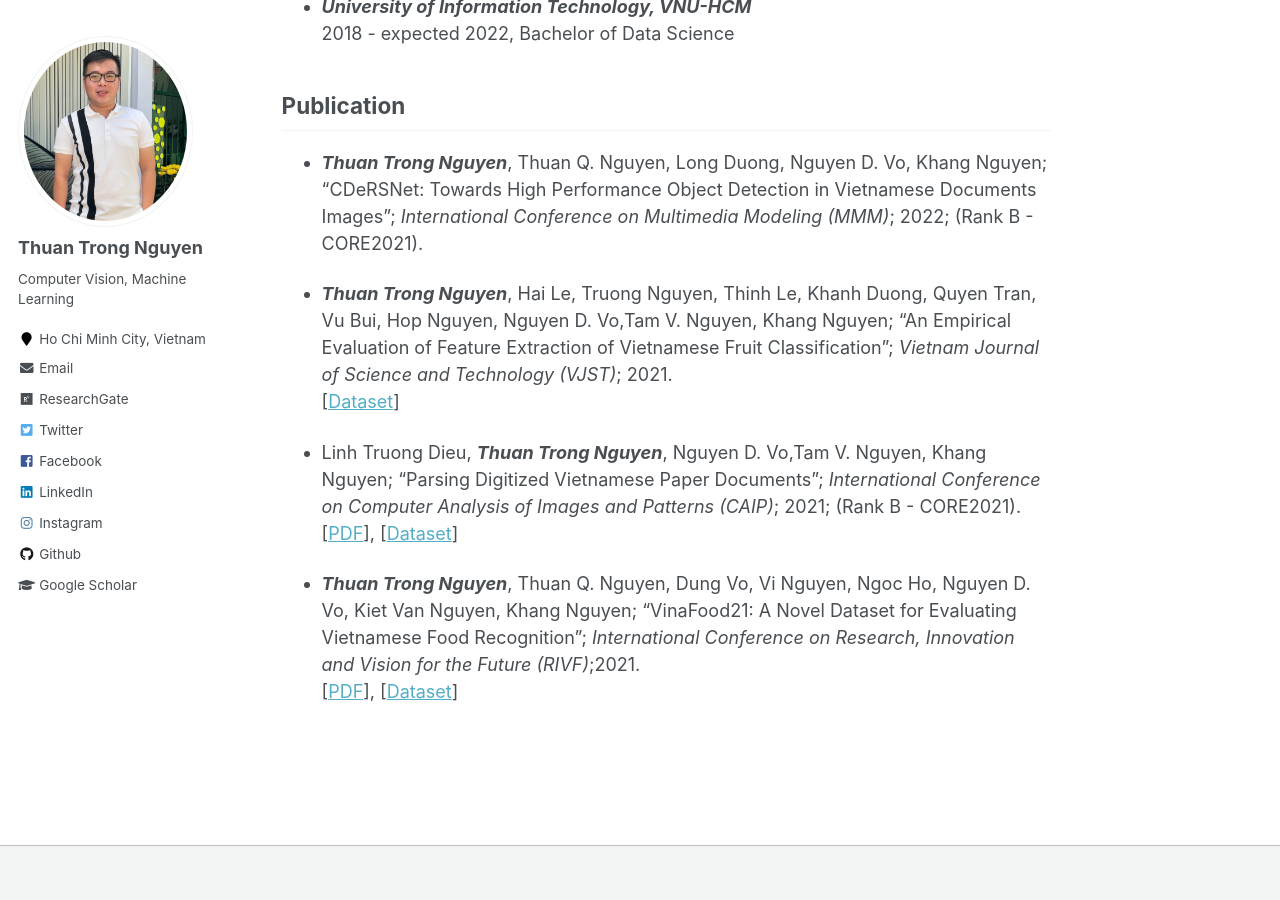
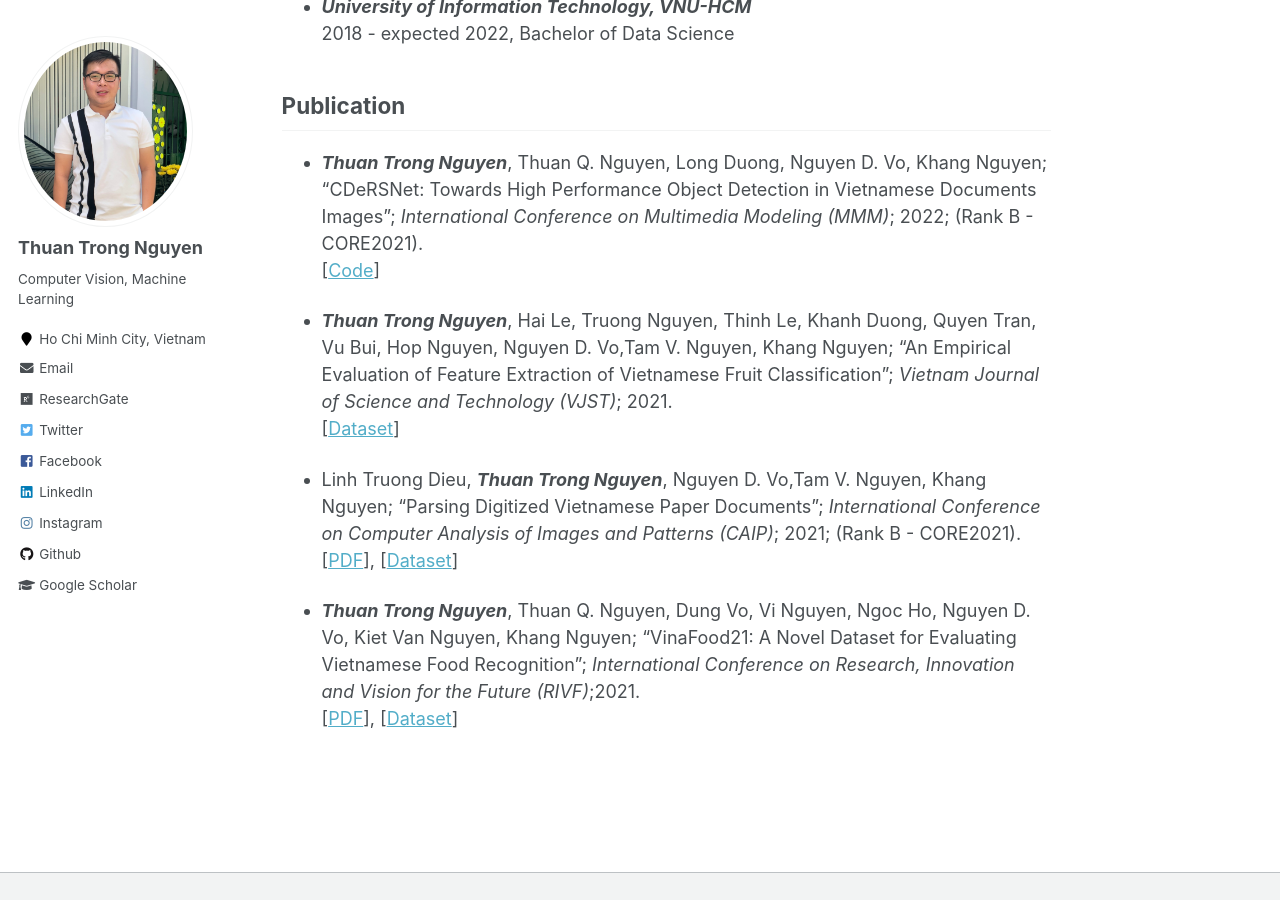
Before and after one commit to trongthuan205/trongthuan205.github.io, a Jekyll site: the page built from _pages/about.md, in a window 1280 px wide and 900 px high, scrolled down 507 px. Built offline with Jekyll 4.4.1, drawn with Linux system fonts in a browser that asks for light colours.

Commit message:
Update bio

```diff
--- a/_pages/about.md
+++ b/_pages/about.md
@@ -25,6 +25,8 @@ Working on computer vision and deep learning.<sbr/> -->
 
 ## <a name="publication"></a> Publication
 * ***Thuan Trong Nguyen***, Thuan Q. Nguyen, Long Duong, Nguyen D. Vo, Khang Nguyen; "CDeRSNet: Towards High Performance Object Detection in Vietnamese Documents Images"; *International Conference on Multimedia Modeling (MMM)*; 2022; (Rank B - CORE2021).
+<br/>
+[[Code](https://github.com/trongthuan205/CDeRSNet.git)]
 
 * ***Thuan Trong Nguyen***, Hai Le, Truong Nguyen, Thinh Le, Khanh Duong, Quyen Tran, Vu Bui, Hop Nguyen, Nguyen D. Vo,Tam V. Nguyen, Khang Nguyen; "An Empirical Evaluation of Feature Extraction of Vietnamese Fruit Classification"; *Vietnam Journal of Science and Technology (VJST)*; 2021.
 <br/>
```
